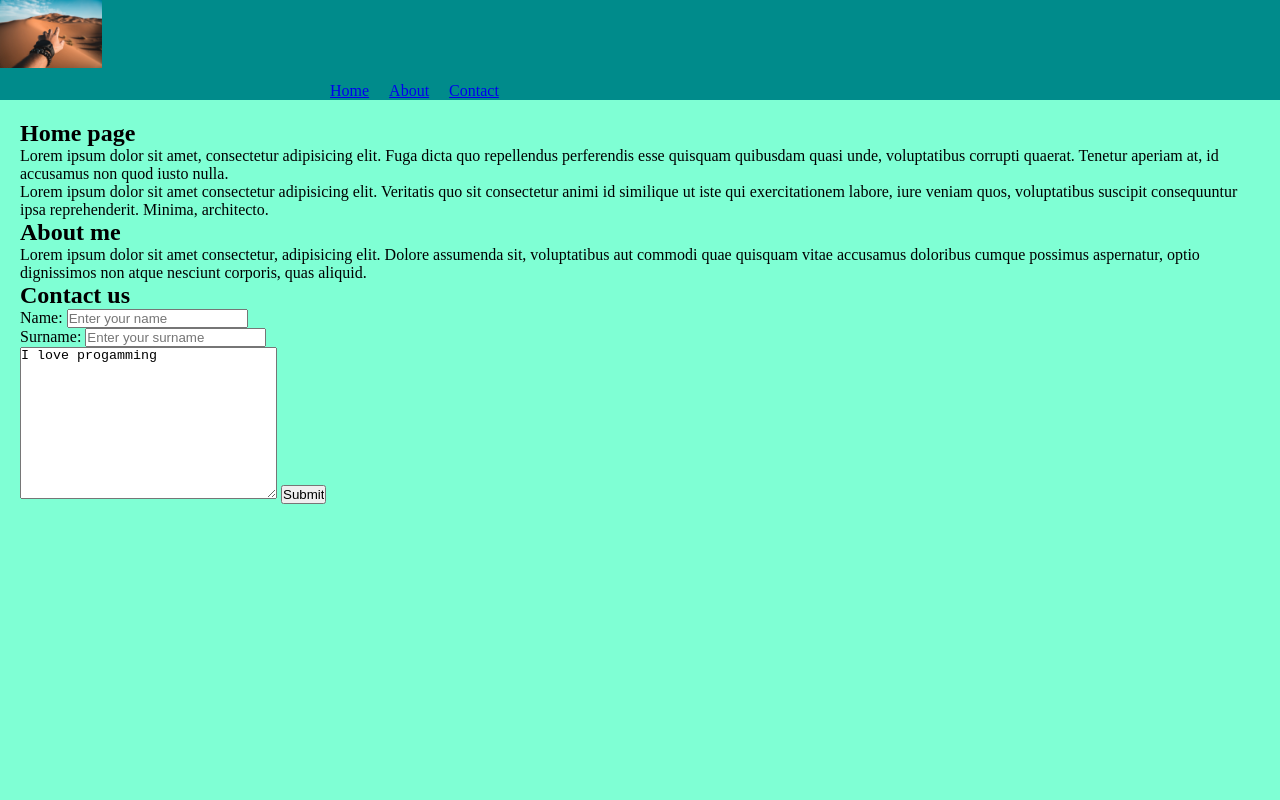
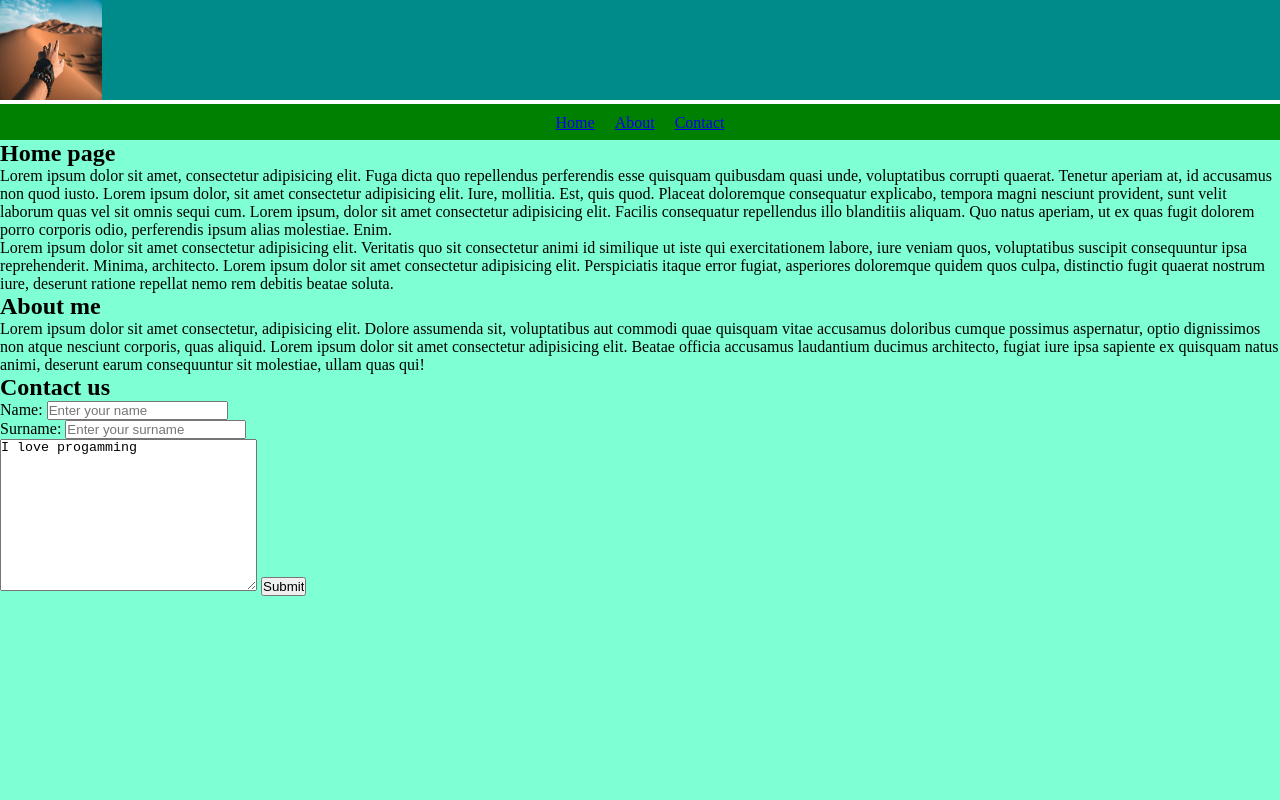
Before and after one commit to Jattiem/Nav, a plain HTML site: page index.html in a window 1280 px wide. Shown: the top 800 px of the page. Drawn offline with Linux system fonts and the light colour scheme.

Commit message:
done for real

```diff
--- a/index.html
+++ b/index.html
@@ -30,10 +30,13 @@
                 Home page
             </h2>
             <p>
-                Lorem ipsum dolor sit amet, consectetur adipisicing elit. Fuga dicta quo repellendus perferendis esse quisquam quibusdam quasi unde, voluptatibus corrupti quaerat. Tenetur aperiam at, id accusamus non quod iusto nulla.
+                Lorem ipsum dolor sit amet, consectetur adipisicing elit. Fuga dicta quo repellendus perferendis esse quisquam quibusdam quasi unde, voluptatibus corrupti quaerat. Tenetur aperiam at, id accusamus non quod iusto.
+                Lorem ipsum dolor, sit amet consectetur adipisicing elit. Iure, mollitia. Est, quis quod. Placeat doloremque consequatur explicabo, tempora magni nesciunt provident, sunt velit laborum quas vel sit omnis sequi cum.
+                Lorem ipsum, dolor sit amet consectetur adipisicing elit. Facilis consequatur repellendus illo blanditiis aliquam. Quo natus aperiam, ut ex quas fugit dolorem porro corporis odio, perferendis ipsum alias molestiae. Enim.
             </p>
             <p>
                 Lorem ipsum dolor sit amet consectetur adipisicing elit. Veritatis quo sit consectetur animi id similique ut iste qui exercitationem labore, iure veniam quos, voluptatibus suscipit consequuntur ipsa reprehenderit. Minima, architecto.
+                Lorem ipsum dolor sit amet consectetur adipisicing elit. Perspiciatis itaque error fugiat, asperiores doloremque quidem quos culpa, distinctio fugit quaerat nostrum iure, deserunt ratione repellat nemo rem debitis beatae soluta.
             </p>
         </section>
         <section id="about">
@@ -42,6 +45,7 @@
             </h2>
             <p>
                 Lorem ipsum dolor sit amet consectetur, adipisicing elit. Dolore assumenda sit, voluptatibus aut commodi quae quisquam vitae accusamus doloribus cumque possimus aspernatur, optio dignissimos non atque nesciunt corporis, quas aliquid.
+                Lorem ipsum dolor sit amet consectetur adipisicing elit. Beatae officia accusamus laudantium ducimus architecto, fugiat iure ipsa sapiente ex quisquam natus animi, deserunt earum consequuntur sit molestiae, ullam quas qui!
             </p>
         </section>
         <section id="contact">
--- a/moto.css
+++ b/moto.css
@@ -3,8 +3,10 @@
     padding: 0;
 }
 nav{
-    width: 50%;
-    margin: auto;
+
+    margin:0;
+    text-align: center;
+    background-color: green;
 }
 a:hover{
     color: black;
@@ -20,10 +22,16 @@ li{
 header, footer {
     height: 100px;
     background-color: darkcyan;
+
 }
 main{
     background-color: aquamarine;
     min-height: 100vh;
-    padding: 20px;
+    padding: 0;
+    margin-top: 40px;
 
 }
+
+img{
+    height: 100px;
+}
```
